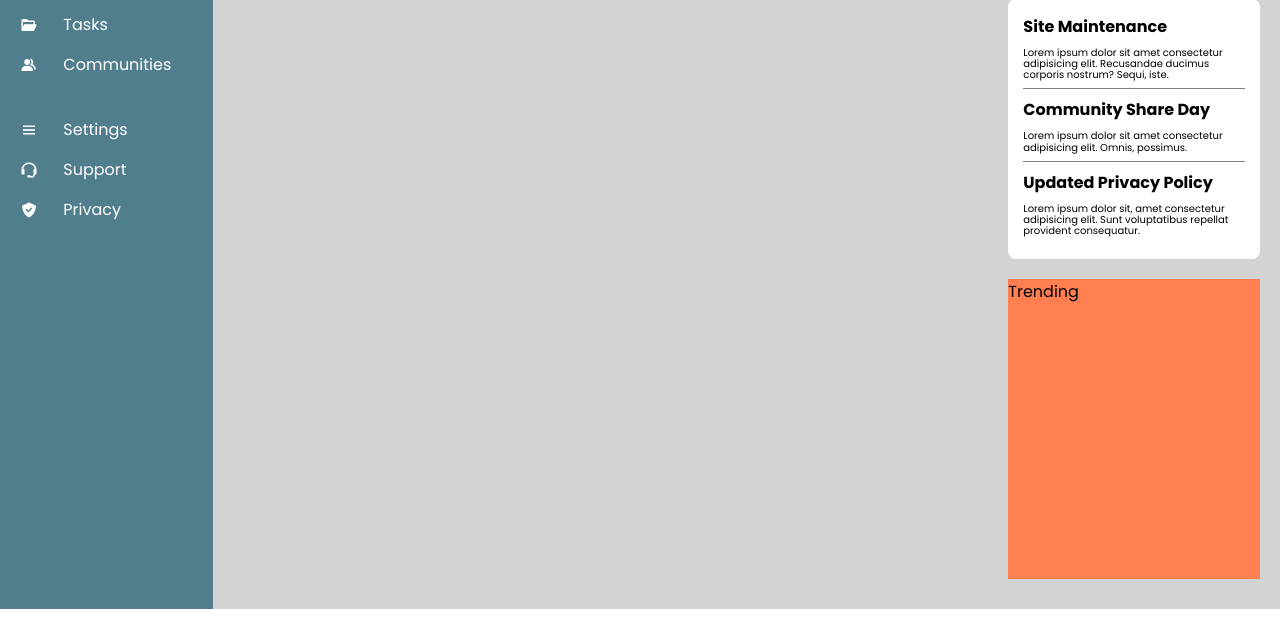
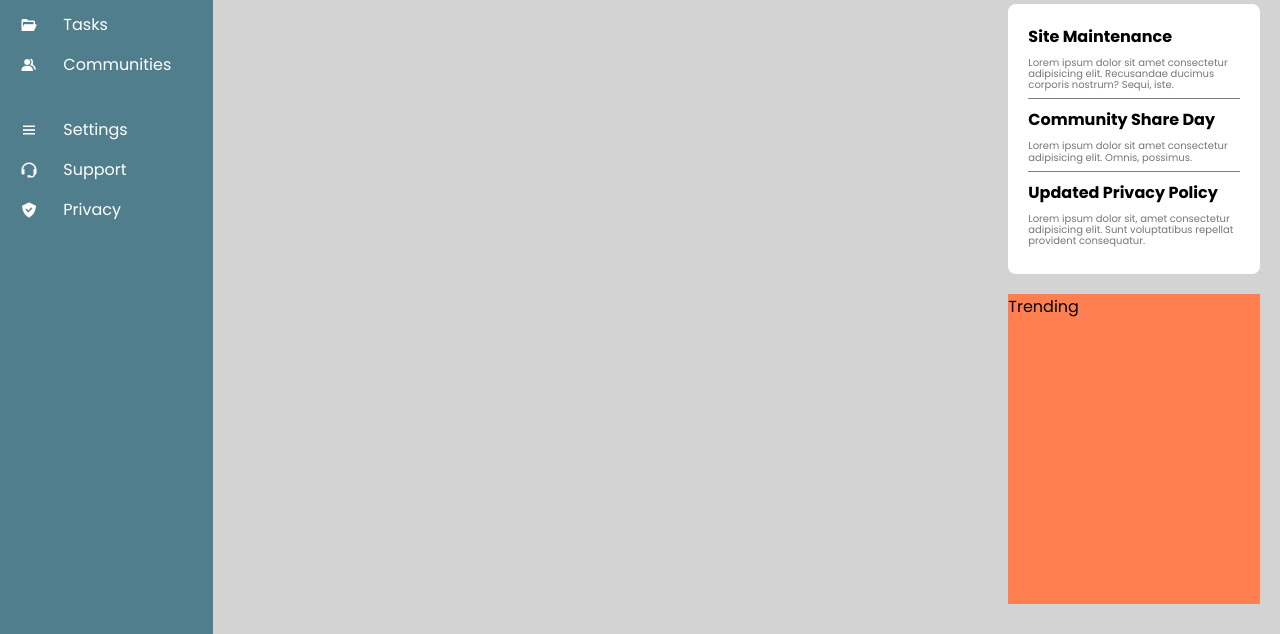
Before and after one commit to kpax10/admin-dashboard, a plain HTML site: page index.html in a window 1280 px wide. Shown: the part 240-874 px from the top of the page. Before the commit the page ends 849 px from the top, so only its background shows below. Drawn offline with Linux system fonts and the light colour scheme.

Commit message:
announcements padding

```diff
--- a/styles.css
+++ b/styles.css
@@ -185,7 +185,7 @@ a {
 
 .announcements-grid {
   display: grid;
-  padding: 15px;
+  padding: 20px;
   background-color: white;
   border-radius: 0.5rem;
   gap: 8px;
@@ -195,6 +195,7 @@ a {
   font-size: 10px;
   line-height: 0.7rem;
   padding-bottom: 8px;
+  color: rgb(124, 117, 117);
 }
 
 .announcements-grid p:nth-of-type(1),
```
